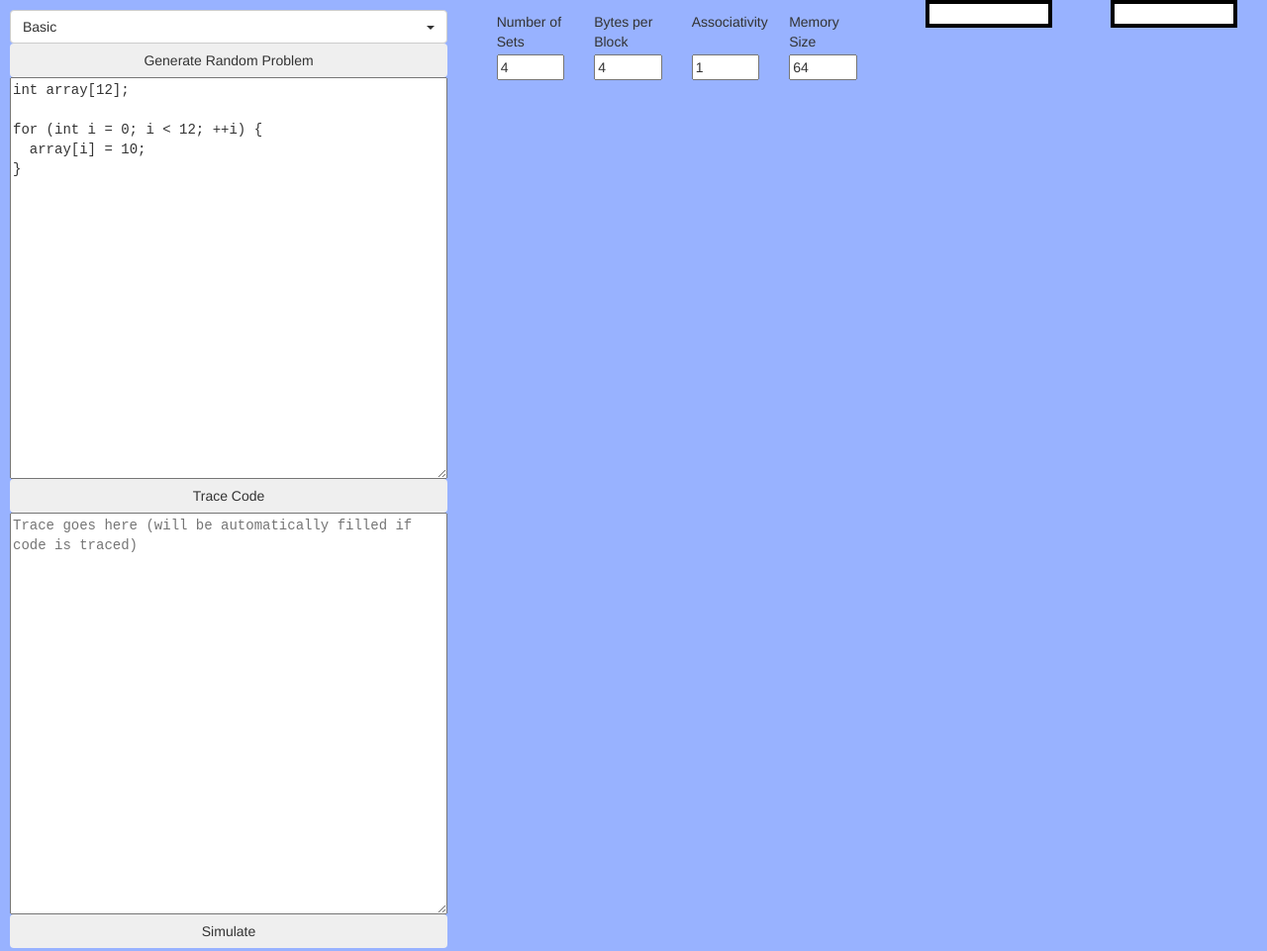
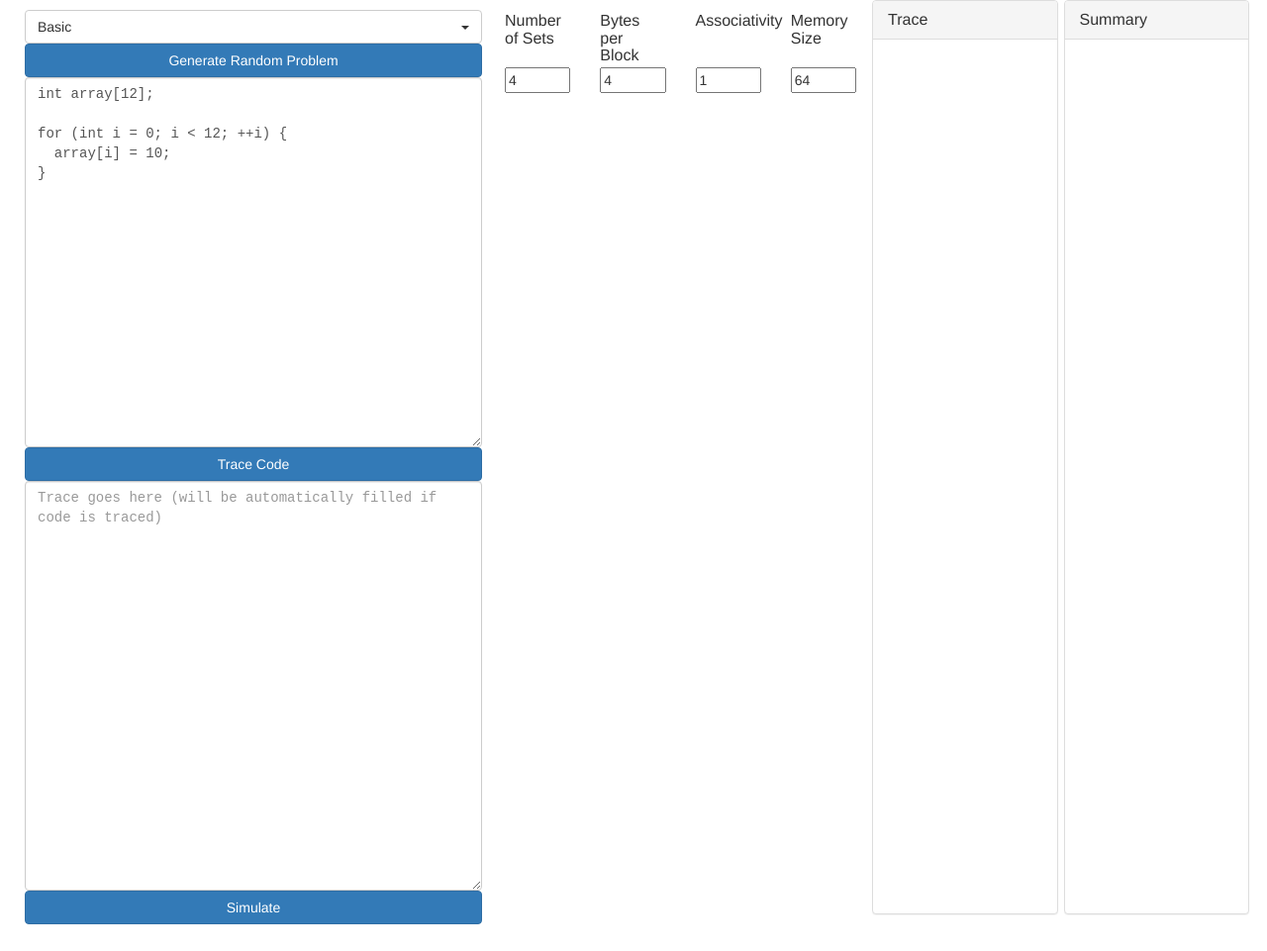
Before and after one commit to erikwijmans/cacheSimulator, a plain HTML site: page public/index.html in a window 1280 px wide. Shown: the whole page at 99% size. Drawn offline with nearby package versions, Linux system fonts and the light colour scheme.

Commit message:
Making things all pretty and bootstrapy

```diff
--- a/public/css/style.css
+++ b/public/css/style.css
@@ -4,7 +4,7 @@
 }
 
 .block {
-  border: 4px solid #000000;
+  border: 1px solid #000000;
   padding: 5px;
   margin: 5px;
   width: auto;
@@ -44,12 +44,8 @@
 .log {
   margin-left: auto;
   margin-right: auto;
-  width: auto;
-  max-width: 40%;
-  min-width: 10%;
-  height: 50%;
-  overflow: scroll;
-  border: 4px solid #000000;
+
+  border: 1px solid #000000;
   padding: 10px;
   background-color: white;
 }
@@ -67,10 +63,15 @@
   padding-bottom: 1px;
 }
 
-body {
-  background-color: rgba(51, 102, 255, 0.5);
-}
-
 textarea {
   font-family: monospace;
 }
+
+.panel-default {
+  margin-left: auto;
+  margin-right: auto;
+  width: auto;
+  max-width: 20%;
+  min-width: 15%;
+  overflow: scroll;
+}
--- a/public/index.html
+++ b/public/index.html
@@ -21,7 +21,7 @@
 </head>
 <body>
 
-<div id="content"></div>
+<div class="container-fluid" id="content"></div>
 
 
 <script src="js/manager.js" type="text/javascript" charset="utf-8" async defer></script>
--- a/public/js/csim.js
+++ b/public/js/csim.js
@@ -37,12 +37,13 @@
       this.states = [];
       this.missRati;
       this.intervalID = null;
-      this.home = $("<div/>").appendTo(this.parent);
+      this.home = $("<div class='row'/>").appendTo(this.parent);
       if (this.summary != null) {
-        this.summary.html("Summary <br/> Hits: " + res['hits'] + " <br/> Misses: " + res['misses'] + " <br/> Miss Ratio: " + res['miss_rate']);
+        this.summary.html("Hits: " + res['hits'] + " <br/> Misses: " + res['misses'] + " <br/> Miss Ratio: " + res['miss_rate']);
       }
+      $("<div class='row'/>").appendTo(this.home).append($("<label><br/>Controls</label>"));
       controlDiv = $("<div class='row'/>").appendTo(this.home);
-      $("<div class='col-md-4'/>").appendTo(controlDiv).append($("<button class='btn' id='autobtn'/>").attr("role", "start").text("Auto").click((function(_this) {
+      $("<div class='col-md-3'/>").appendTo(controlDiv).append($("<button class='btn btn-default' id='autobtn'/>").attr("role", "start").text("Auto").click((function(_this) {
         return function() {
           var autoFunc;
           if ($("#autobtn").attr('role') === 'start') {
@@ -62,16 +63,23 @@
           }
         };
       })(this)));
-      $("<div class='col-md-4'/>").appendTo(controlDiv).append($("<button class='btn'/>").text("Next").click((function(_this) {
+      $("<div class='col-md-3'/>").appendTo(controlDiv).append($("<button class='btn btn-default'/>").text("Next").click((function(_this) {
         return function() {
           return _this.next();
         };
       })(this)));
-      $("<div class='col-md-4'/>").appendTo(controlDiv).append($("<button class='btn'/>").text("Prev").click((function(_this) {
+      $("<div class='col-md-3'/>").appendTo(controlDiv).append($("<button class='btn btn-default'/>").text("Prev").click((function(_this) {
         return function() {
           return _this.prev();
         };
       })(this)));
+      $("<div class='col-md-3'/>").appendTo(controlDiv).append($("<button class='btn btn-default'/>").text("Reset").click((function(_this) {
+        return function() {
+          _this.currentIndex = 0;
+          return _this.print();
+        };
+      })(this)));
+      $("<div class='row'/>").appendTo(this.home).append($("<label><br/>Cache</label>"));
       state = [];
       for (i = j = 0, ref1 = this.numSets; 0 <= ref1 ? j < ref1 : j > ref1; i = 0 <= ref1 ? ++j : --j) {
         row = $("<div class='row'/>").appendTo(this.home);
@@ -97,7 +105,7 @@
         address = line['address'];
         set = line['set'];
         if (this.log != null) {
-          this.out.push("Address: 0x" + (address.toString(16)) + "  Tag: 0x" + (tag.toString(16)) + "  Set: " + set + "  " + nameMap[accType]);
+          this.out.push("<strong>Address:</strong> 0x" + (address.toString(16)) + "  <strong>Tag:</strong> 0x" + (tag.toString(16)) + "  <strong>Set:</strong> " + set + "  <strong>" + nameMap[accType] + "</strong>");
         }
         newState = this.states[this.states.length - 1].slice(0);
         newState[block] = {
@@ -205,10 +213,10 @@
       this.home = home;
       this.simbtn = simbtn;
       nameDiv = $("<div class='row'/>").appendTo(this.home);
-      $("<div class='col-md-3'/>").text("Number of Sets").appendTo(nameDiv);
-      $("<div class='col-md-3'/>").text("Bytes per Block").appendTo(nameDiv);
-      $("<div class='col-md-3'/>").text("Associativity").appendTo(nameDiv);
-      $("<div class='col-md-3'/>").text("Memory Size").appendTo(nameDiv);
+      $("<h3 class='col-md-3 panel-title'/>").text("Number of Sets").appendTo(nameDiv);
+      $("<h3 class='col-md-3 panel-title'/>").text("Bytes per Block").appendTo(nameDiv);
+      $("<h3 class='col-md-3 panel-title'/>").text("Associativity").appendTo(nameDiv);
+      $("<h3 class='col-md-3 panel-title'/>").text("Memory Size").appendTo(nameDiv);
       inputDiv = $("<div class='row'/>").appendTo(this.home);
       params = params != null ? params : {};
       this.checkDir = {};
--- a/public/js/manager.js
+++ b/public/js/manager.js
@@ -4,13 +4,13 @@
     var Manager, closer, manager;
     Manager = (function() {
       function Manager() {
-        var div1, saved, simbtn;
+        var div1, saved;
         div1 = $("<div class='trace'/>").appendTo('#content');
         this.cacheHome = $("<div class='cache'/>").appendTo($('#content'));
-        this.logHome = $('<p class="log"/>').appendTo($('#content'));
-        this.summaryHome = $("<p class='log'/>").appendTo($('#content'));
+        this.logHome = $('<div class="panel-body"/>').appendTo($("<div class='panel panel-default'> <div class='panel-heading'> <h3 class='panel-title'>Trace</h3> </div> </div>").appendTo($("#content")));
+        this.summaryHome = $('<div class="panel-body"/>').appendTo($("<div class='panel panel-default'> <div class='panel-heading'> <h3 class='panel-title'>Summary</h3> </div> </div>").appendTo($("#content")));
         $("<select class='selectpicker' data-width='fit' id='difficulty'> <optgroup label='Problem Difficulty'> <option>Basic</option> <option>Easy</option> <option>Medium</option> </optgroup> </select>").appendTo(div1);
-        $("<button class='btn' id='gen'>").text("Generate Random Problem").appendTo(div1).click((function(_this) {
+        $("<button class='btn btn-primary' id='gen'>").text("Generate Random Problem").appendTo(div1).click((function(_this) {
           return function() {
             var difficulty, problem;
             difficulty = $("#difficulty").val().toLowerCase();
@@ -32,7 +32,7 @@
             return _this.simManager.setParams(problem);
           };
         })(this));
-        this.codeHome = $("<textarea rows='20' cols='50'/>").attr('placeholder', 'Code goes here').appendTo(div1).on('keydown', function(e) {
+        this.codeHome = $("<textarea class='form-control' rows='18' cols='50'/>").attr('placeholder', 'Code goes here').appendTo(div1).on('keydown', function(e) {
           var code, end, newText, self, start;
           self = $(this);
           if (e.which === 9 && (self.prop("selectionStart") != null)) {
@@ -48,9 +48,9 @@
             return true;
           }
         });
-        this.traceHome = $("<textarea rows='20' cols='50'/>").attr('placeholder', "Trace goes here (will be automatically filled if code is traced)");
+        this.traceHome = $("<textarea class='form-control' rows='20' cols='50'/>").attr('placeholder', "Trace goes here (will be automatically filled if code is traced)");
         this.simulator = null;
-        $("<button class='btn'/>").text("Trace Code").appendTo(div1).click((function(_this) {
+        $("<button class='btn btn-primary'/>").text("Trace Code").appendTo(div1).click((function(_this) {
           return function() {
             var code;
             code = _this.codeHome.val();
@@ -75,9 +75,12 @@
           };
         })(this));
         this.traceHome.appendTo(div1);
-        simbtn = $("<button class='btn'/>").text("Simulate").appendTo(div1).click((function(_this) {
+        this.simbtn = $("<button class='btn btn-primary'/>").text("Simulate").appendTo(div1).click((function(_this) {
           return function() {
             var params, trace;
+            if (_this.simbtn.hasClass("disabled")) {
+              return;
+            }
             trace = _this.traceHome.val().split("\n");
             params = _this.simManager.getParams();
             console.log(params);
@@ -95,9 +98,10 @@
         })(this));
         saved = Cookies.getJSON("cache_sim_save");
         console.log(saved);
-        this.simManager = new SimManager(this.cacheHome, simbtn, saved);
+        this.simManager = new SimManager(this.cacheHome, this.simbtn);
         if (saved != null) {
           this.codeHome.val(saved['code']);
+          this.simManager.setParams(saved);
         } else {
           $("#gen").click();
         }
```
Also changed, not shown: 4 other files.
